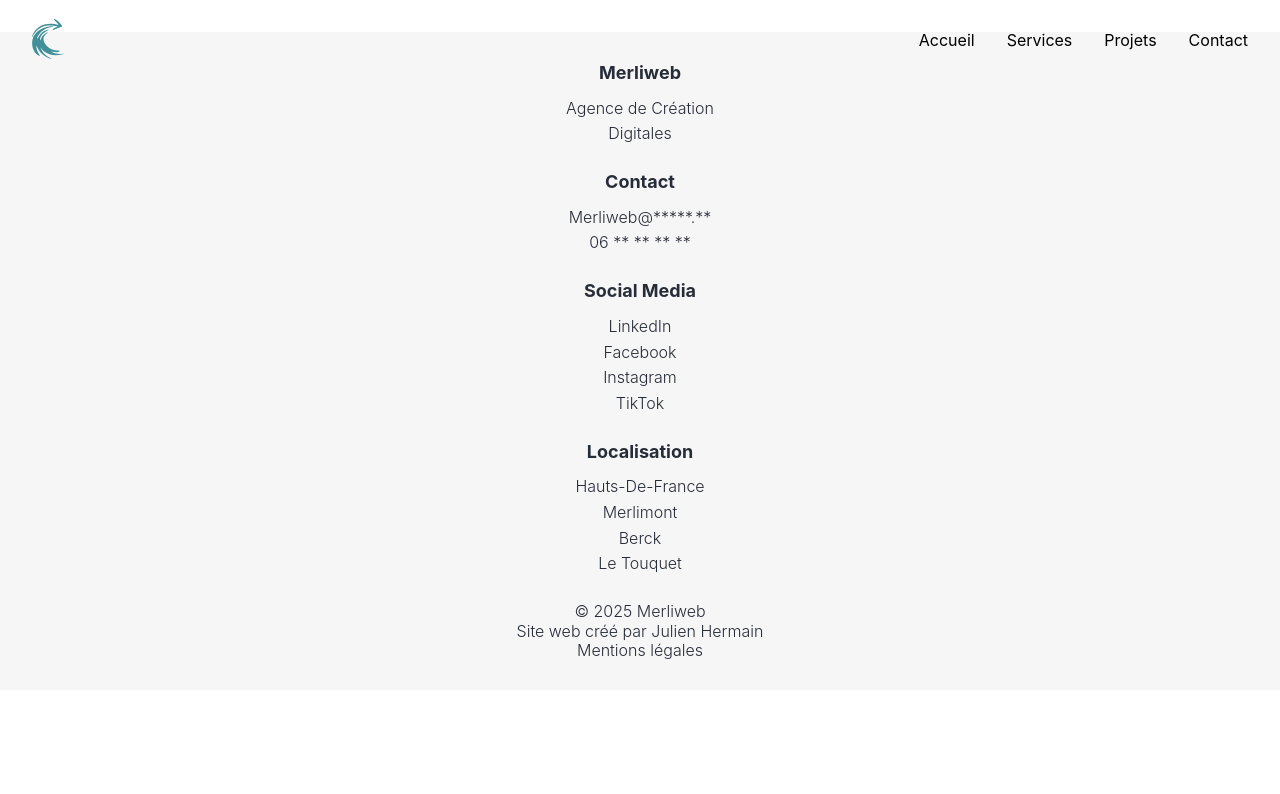
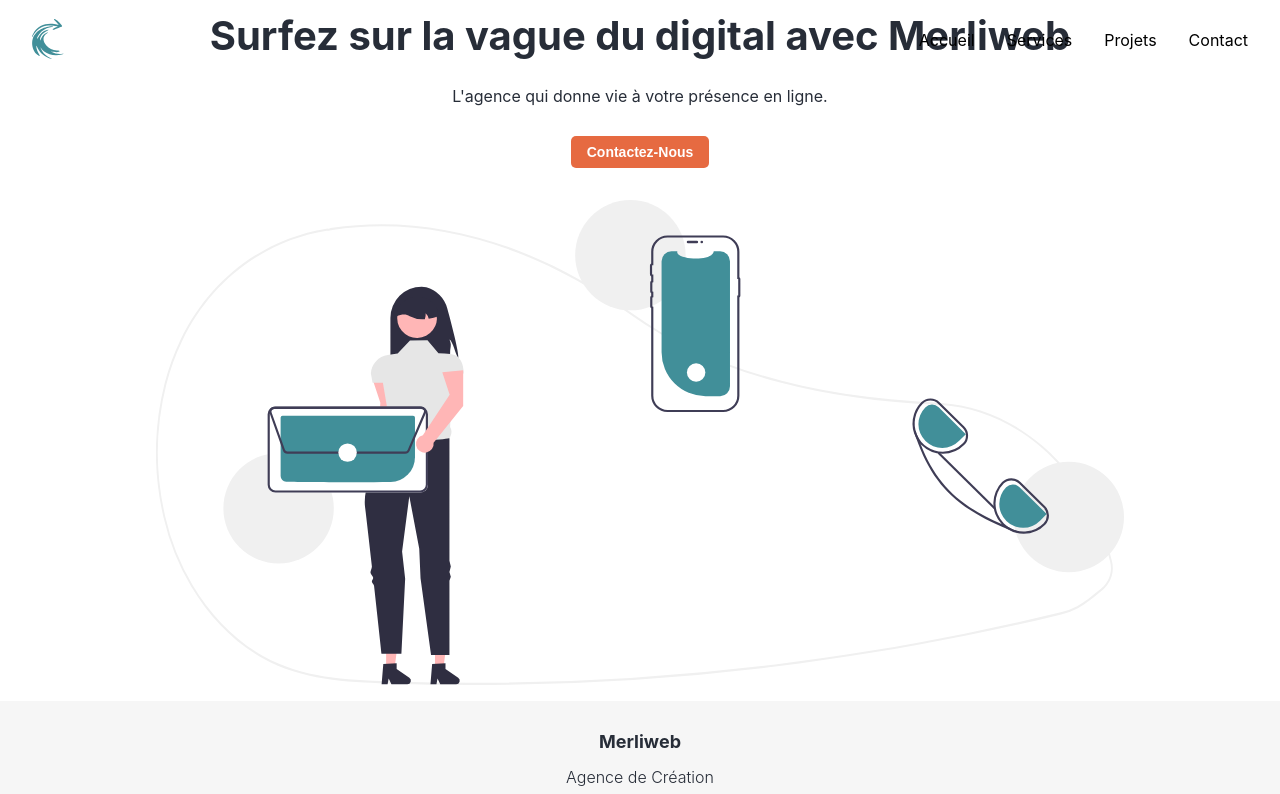
Before and after one commit to julien382/Merliweb, a React (Vite) app: page / in a window 1280 px wide. Shown: the top 794 px of the page. Built offline with nearby package versions, Linux system fonts and the light colour scheme.

Commit message:
create mainAbove

```diff
--- a/package.json
+++ b/package.json
@@ -13,7 +13,8 @@
     "merliweb": "file:",
     "react": "^19.0.0",
     "react-dom": "^19.0.0",
-    "react-router-dom": "^7.1.5"
+    "react-router-dom": "^7.1.5",
+    "sass": "^1.84.0"
   },
   "devDependencies": {
     "@eslint/js": "^9.19.0",
--- a/src/pages/ContactPage/ContactPage.jsx
+++ b/src/pages/ContactPage/ContactPage.jsx
@@ -41,9 +41,11 @@
     <div className="contactPage">
         <h1>Contactez-</h1>
         <h1>Nous</h1>
+
         <div className='contactSocialMedia'>
 
         </div>
+
         <div className='contactInfo'>
             <div className='containerLocalisation'>
                 <p className='FooterNameType'>Localisation</p>
--- a/src/pages/ContactPage/ContactPage.scss
+++ b/src/pages/ContactPage/ContactPage.scss
@@ -4,7 +4,6 @@
   background-color: $color-gray-light;
   border-radius: 20px;
   padding: 1.5rem;
-  margin-top: 70px;
   margin-bottom: 20px;
 
   h1 {
--- a/src/pages/Error/ErrorPage.scss
+++ b/src/pages/Error/ErrorPage.scss
@@ -9,7 +9,6 @@
     text-align: center;
     background-color: $color-white;
     color: $color-blue-dark;
-    padding-top: 50px;
     padding-bottom: 100px;
 }
 
--- a/src/pages/MainPage/MainPage.jsx
+++ b/src/pages/MainPage/MainPage.jsx
@@ -1,9 +1,18 @@
 import './MainPage.scss'
+import mainAboveImage from "../../assets/undraw/contact.svg";
 
 const MainPage = () => {
 
     return (
-        <div>
+        <div className="mainPage">
+
+            <div className="mainAbove">
+                <h1>Surfez sur la vague du digital avec Merliweb</h1>
+                <p>L'agence qui donne vie à votre présence en ligne.</p>
+                <button className="submitButton">Contactez-Nous</button>
+                <img src={mainAboveImage} className="mainAboveImage" alt="mainAboveImage" />
+            </div>
+
         </div>
     )
 }
--- a/src/pages/MainPage/MainPage.scss
+++ b/src/pages/MainPage/MainPage.scss
@@ -0,0 +1,27 @@
+@use "../../styles/index" as *;
+
+.mainAbove{
+    display: flex;
+    flex-direction: column;
+    text-align: center;
+
+    h1{
+        font-size: $font-size-xxxl;
+        font-weight: $font-weight-bold;
+        margin-bottom: 2rem;
+    }
+
+    p{
+        font-size: $font-size-md;
+        margin-bottom: 2rem;
+    }
+
+    .submitButton {
+        padding: 0.5rem 1rem;
+    }
+
+    .mainAboveImage {
+        margin-top: 2rem;
+        width: 100%;
+    }
+}
--- a/src/styles/index.scss
+++ b/src/styles/index.scss
@@ -60,6 +60,7 @@
   padding: 1rem;
   color: $color-blue-dark;
   box-sizing: border-box;
+  margin-top: 100PX;
 
   @media (min-width: 768px) {
     margin: 0 auto;
```
Also changed, not shown: 1 other file (tests, documents, lock files or other folders). Lines whose indentation alone changed are shown as unchanged.
